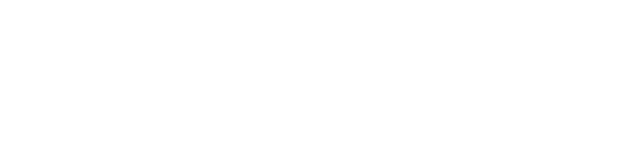
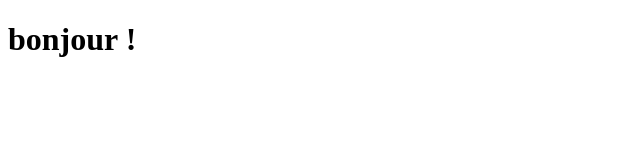
Before and after one commit to Louisemehouas/my-super-website, a plain HTML site: page index.html in a window 1280 px wide. Shown: the whole page, without its empty margins (0-640 px from the left). Drawn offline with Linux system fonts and the light colour scheme.

Commit message:
ajout H1

```diff
--- a/index.html
+++ b/index.html
@@ -1,10 +1,13 @@
 <!DOCTYPE html>
 <html>
-  <head>
-    <meta charset="UTF-8">
-    <title>title</title>
-  </head>
-  <body>
 
-  </body>
+<head>
+  <meta charset="UTF-8">
+  <title>title</title>
+</head>
+
+<body>
+  <h1> bonjour !</h1>
+</body>
+
 </html>
```
